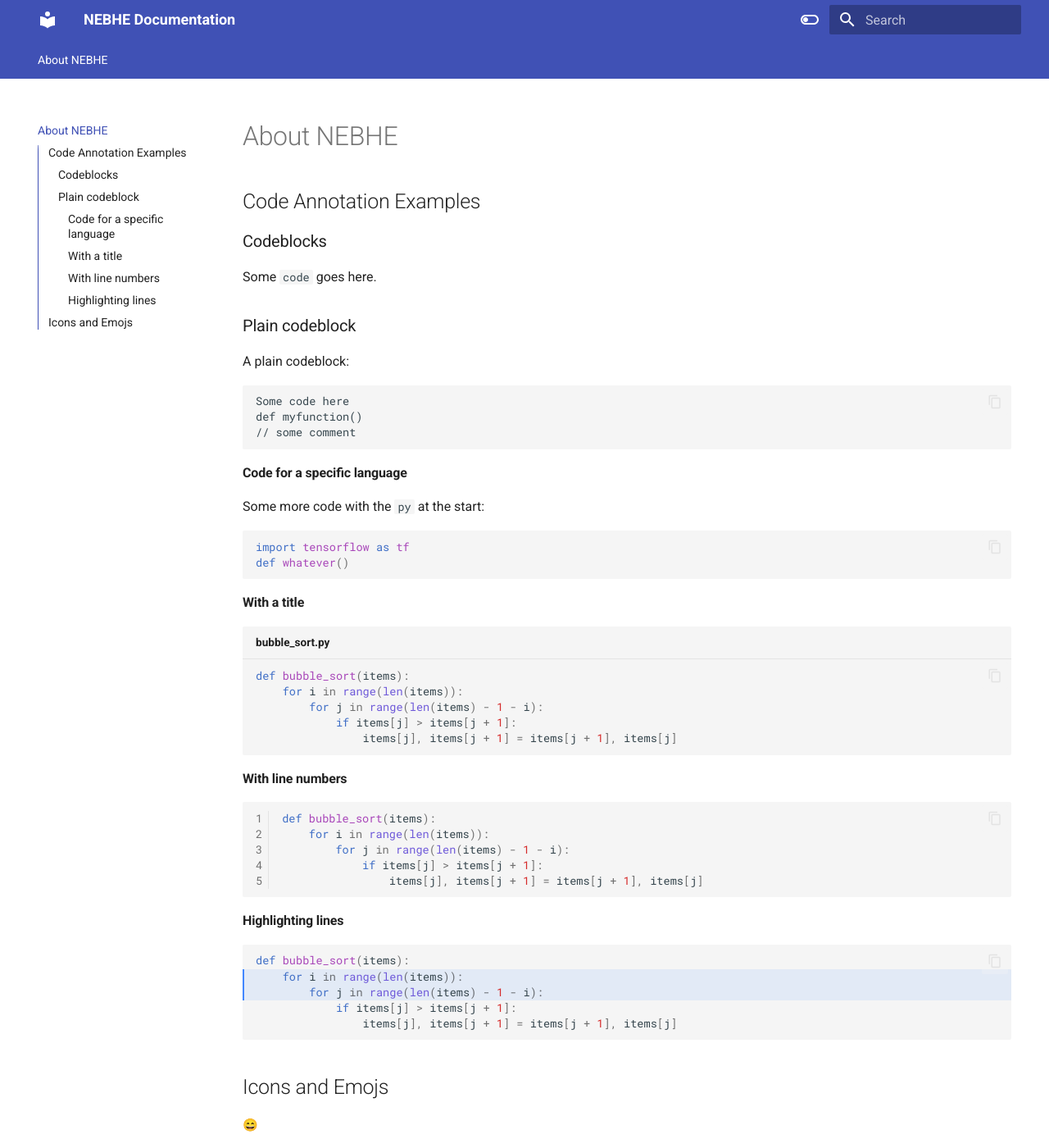
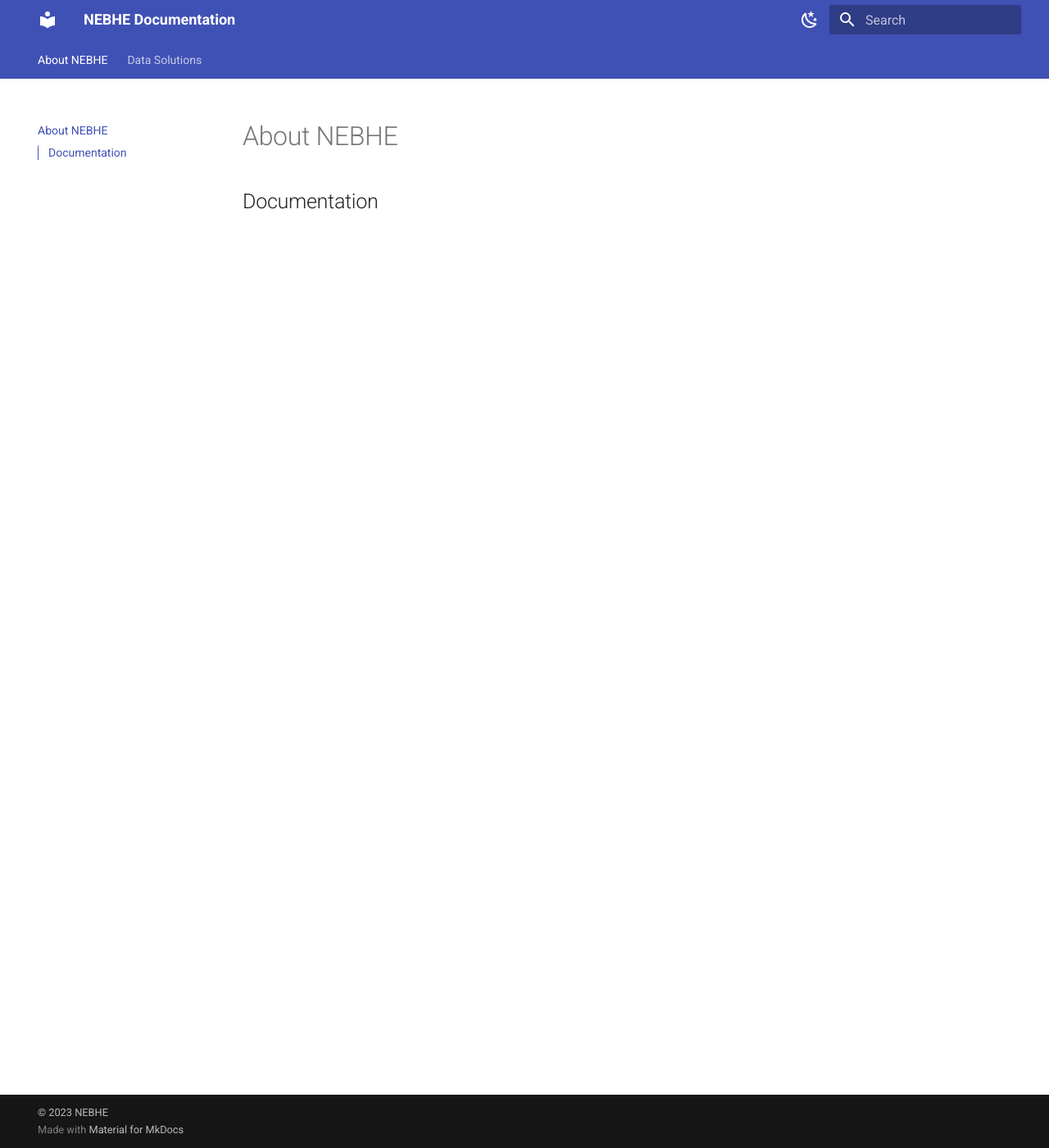
Before and after one commit to NEBHE-org/NEBHE-Documentation, an MkDocs documentation site: the page built from docs/index.md, in a window 1280 px wide and 1400 px high. Shown: the whole window at 82% size. Built offline with MkDocs 1.6.1 and Material for MkDocs 9.7.7, drawn with Linux system fonts in a browser that asks for light colours; emoji names are drawn with the system emoji font.

Commit message:
NEBHE Favicon and Data Solutions

````diff
--- a/docs/index.md
+++ b/docs/index.md
@@ -1,66 +1,3 @@
 # About NEBHE
 
-## Code Annotation Examples
-
-### Codeblocks
-
-Some `code` goes here.
-
-### Plain codeblock
-
-A plain codeblock:
-
-```
-Some code here
-def myfunction()
-// some comment
-```
-
-#### Code for a specific language
-
-Some more code with the `py` at the start:
-
-``` py
-import tensorflow as tf
-def whatever()
-```
-
-#### With a title
-
-``` py title="bubble_sort.py"
-def bubble_sort(items):
-    for i in range(len(items)):
-        for j in range(len(items) - 1 - i):
-            if items[j] > items[j + 1]:
-                items[j], items[j + 1] = items[j + 1], items[j]
-```
-
-#### With line numbers
-
-``` py linenums="1"
-def bubble_sort(items):
-    for i in range(len(items)):
-        for j in range(len(items) - 1 - i):
-            if items[j] > items[j + 1]:
-                items[j], items[j + 1] = items[j + 1], items[j]
-```
-
-#### Highlighting lines
-
-``` py hl_lines="2 3"
-def bubble_sort(items):
-    for i in range(len(items)):
-        for j in range(len(items) - 1 - i):
-            if items[j] > items[j + 1]:
-                items[j], items[j + 1] = items[j + 1], items[j]
-```
-
-## Icons and Emojs
-
-:smile:
-
-:fontawesome-regular-face-laugh-wink:
-
-:fontawesome-brands-twitter:{ .twitter }
-
-:octicons-heart-fill-24:{ .heart }
+## Documentation
--- /dev/null
+++ b/docs/policy-and-research.md
@@ -0,0 +1,66 @@
+# Data Solutions
+
+## Code Annotation Examples
+
+### Codeblocks
+
+Some `code` goes here.
+
+### Plain codeblock
+
+A plain codeblock:
+
+```
+Some code here
+def myfunction()
+// some comment
+```
+
+#### Code for a specific language
+
+Some more code with the `py` at the start:
+
+``` py
+import tensorflow as tf
+def whatever()
+```
+
+#### With a title
+
+``` py title="bubble_sort.py"
+def bubble_sort(items):
+    for i in range(len(items)):
+        for j in range(len(items) - 1 - i):
+            if items[j] > items[j + 1]:
+                items[j], items[j + 1] = items[j + 1], items[j]
+```
+
+#### With line numbers
+
+``` py linenums="1"
+def bubble_sort(items):
+    for i in range(len(items)):
+        for j in range(len(items) - 1 - i):
+            if items[j] > items[j + 1]:
+                items[j], items[j + 1] = items[j + 1], items[j]
+```
+
+#### Highlighting lines
+
+``` py hl_lines="2 3"
+def bubble_sort(items):
+    for i in range(len(items)):
+        for j in range(len(items) - 1 - i):
+            if items[j] > items[j + 1]:
+                items[j], items[j + 1] = items[j + 1], items[j]
+```
+
+## Icons and Emojs
+
+:smile:
+
+:fontawesome-regular-face-laugh-wink:
+
+:fontawesome-brands-twitter:{ .twitter }
+
+:octicons-heart-fill-24:{ .heart }
--- a/mkdocs.yml
+++ b/mkdocs.yml
@@ -1,5 +1,6 @@
 site_name: NEBHE Documentation
 theme:
+  favicon: /assets/OIP.jpg
   name: material
   features:
     - navigation.tabs
@@ -15,13 +16,13 @@
   palette:
     - scheme: default
       toggle:
-        icon: material/toggle-switch-off-outline
+        icon: material/weather-night
         name: Switch to dark mode
         primary: MediumBlue
         accent: Aqua
     - scheme: slate
       toggle:
-        icon: material/toggle-switch
+        icon: material/weather-sunny
         name: Switch to light mode
         primary: Aqua
         accent: MediumBlue
@@ -42,5 +43,22 @@
       emoji_index: !!python/name:materialx.emoji.twemoji
       emoji_generator: !!python/name:materialx.emoji.to_svg
 
+extra:
+  analytics:
+    feedback:
+      title: Was this page helpful?
+      ratings:
+        - icon: material/emoticon-happy-outline
+          name: This page was helpful
+          data: 1
+          note: >-
+            Thanks for your feedback!
+        - icon: material/emoticon-sad-outline
+          name: This page could be improved
+          data: 0
+          note: >-
+            Thanks for your feedback! Help us improve this page by
+            using our <a href="..." target="_blank" rel="noopener">feedback form</a>.
+
 copyright: |
   &copy; 2023 <a href="https://nebhe.org/"  target="_blank" rel="noopener">NEBHE</a>
````
Also changed, not shown: docs/assets/OIP.jpg (added).
